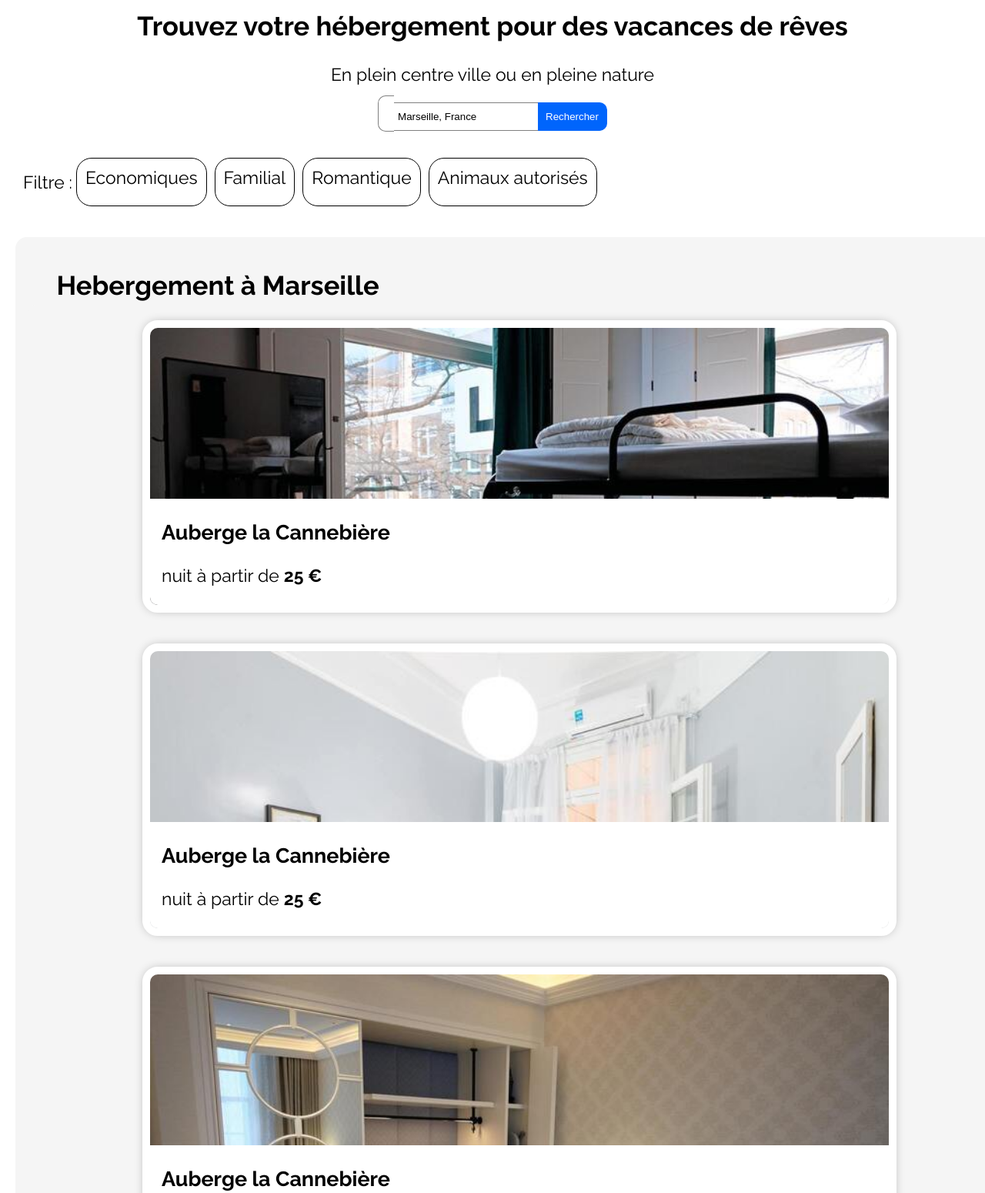
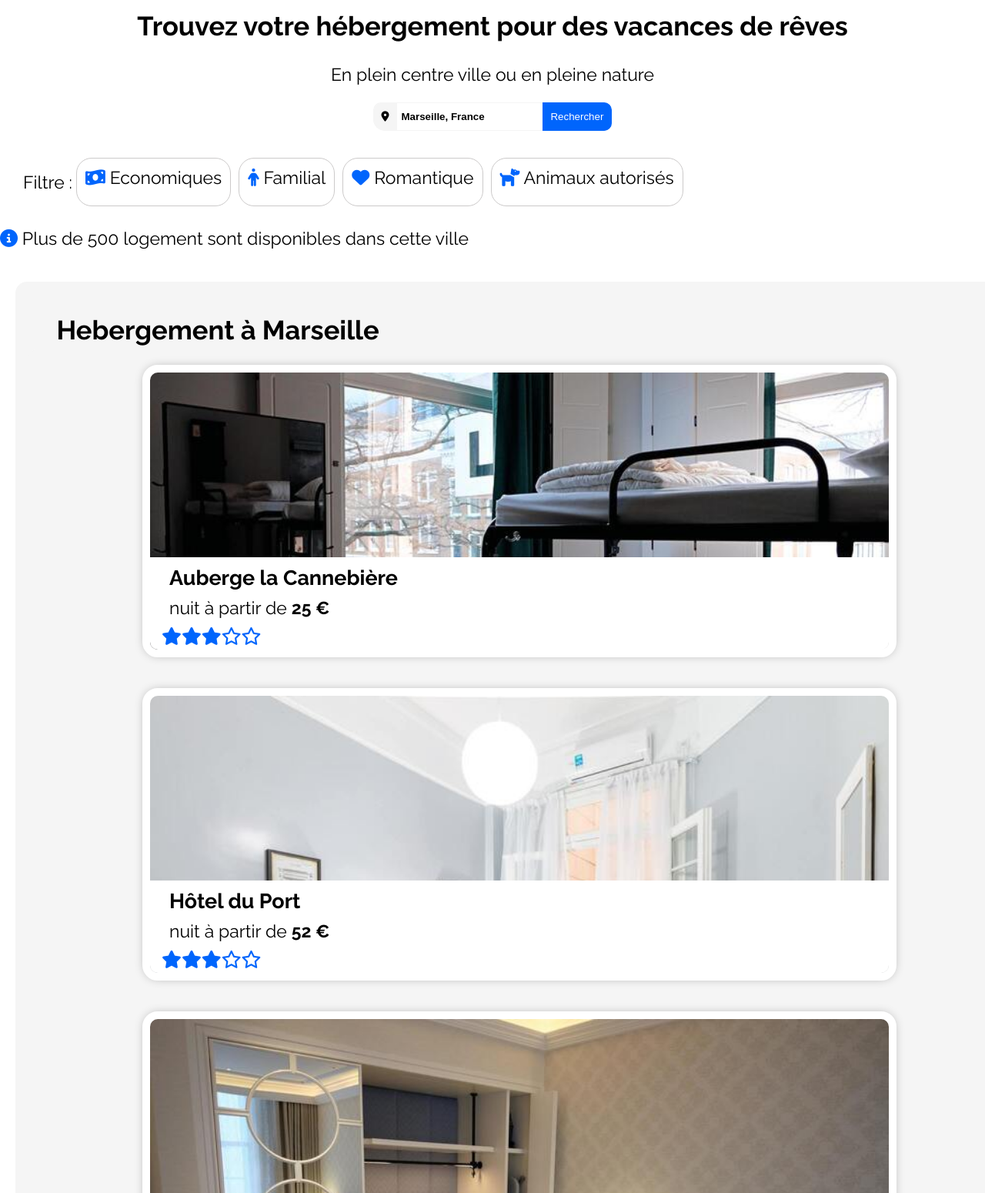
Before and after one commit to METALbrasier2X0/RaphaelArrayago_2_03122020, a plain HTML site: page index.html in a window 1280 px wide. Shown: the part 72-1622 px from the top of the page at 77% size. Drawn offline with Linux system fonts and the light colour scheme.

Commit message:
peaufinage

```diff
--- a/index.html
+++ b/index.html
@@ -9,6 +9,9 @@
     <link href="https://fonts.googleapis.com/css2?family=Raleway:wght@400;500;600;700&display=swap" rel="stylesheet">
     <link rel="icon" href="./images/favicon.png" type="image/x-png">
     <meta charset="utf-8">
+
+      <script src="https://kit.fontawesome.com/c5866b9ccb.js" crossorigin="anonymous"></script>
+
     <title>Reservia</title>
   </head>
 
@@ -29,11 +32,19 @@
                 <p> En plein centre ville ou en pleine nature </p>
 
                 <form class="searchbar-form" action="index.html" method="post">
-                <div class="map"> </div> <input type="text" class="searchbar" name="searchbar" value="Marseille, France"><button type="submit"class="bouton" value="Rechercher">Rechercher</button>  </form>
+                <button type="submit"class="map" value="map"> <i class="fas fa-map-marker-alt"></i> </button> <input type="text" class="searchbar" name="searchbar" value="Marseille, France"><button type="submit"class="bouton" value="Rechercher">Rechercher</button>  </form>
 
         </section>
 
-        <section id="filtre"> <p> Filtre : </p> <div class="tags"> Economiques </div> <div class="tags"> Familial </div> <div class="tags"> Romantique </div> <div class="tags"> Animaux autorisés </div></section>
+        <section id="filtre"> <p> Filtre : </p> <div class="tags"><i class="fas fa-money-bill-wave"></i> Economiques </div> <div class="tags"><i class="fas fa-male"></i>
+
+ Familial </div> <div class="tags"><i class="fas fa-heart"></i>
+
+ Romantique </div> <div class="tags"> <i class="fas fa-dog"></i>
+
+ Animaux autorisés </div></section>
+
+ <p><i class="fas fa-info-circle"></i> Plus de 500 logement sont disponibles dans cette ville</p>
 
         <section  class="hebergement" id="hebergement">
 
@@ -47,46 +58,52 @@
                               <div id="caption">
                                 <h3> Auberge la Cannebière</h3>
                                 <p>nuit à partir de <strong>25 €</strong></p>
+                                <i class="fas fa-star"></i><i class="fas fa-star"></i><i class="fas fa-star"></i><i class="far fa-star"></i><i class="far fa-star"></i>
                               </div>
                           </div>
 
                           <div id="product">
                             <img src="img/produits/fred-kleber-gTbaxaVLvsg-unsplash.jpg" alt="image logement"></a>
                               <div id="caption">
-                                <h3> Auberge la Cannebière</h3>
-                                <p>nuit à partir de <strong>25 €</strong></p>
+                                <h3> Hôtel du Port</h3>
+                                <p>nuit à partir de <strong>52 €</strong></p>
+                                  <i class="fas fa-star"></i><i class="fas fa-star"></i><i class="fas fa-star"></i><i class="far fa-star"></i><i class="far fa-star"></i>
                               </div>
                           </div>
 
                           <div id="product">
                             <img src="img/produits/reisetopia-B8WIgxA_PFU-unsplash.jpg" alt="image logement"></a>
                               <div id="caption">
-                                <h3> Auberge la Cannebière</h3>
-                                <p>nuit à partir de <strong>25 €</strong></p>
+                                <h3> Hôtel Les mouettes</h3>
+                                <p>nuit à partir de <strong>76 €</strong></p>
+                                  <i class="fas fa-star"></i><i class="fas fa-star"></i><i class="fas fa-star"></i><i class="far fa-star"></i><i class="far fa-star"></i>
                               </div>
                           </div>
 
                           <div id="product">
                             <img src="img/produits/annie-spratt-Eg1qcIitAuA-unsplash.jpg" alt="image logement"></a>
                               <div id="caption">
-                                <h3> Auberge la Cannebière</h3>
-                                <p>nuit à partir de <strong>25 €</strong></p>
+                                <h3> Hôtel de la mer</h3>
+                                <p>nuit à partir de <strong>46 €</strong></p>
+                                  <i class="fas fa-star"></i><i class="fas fa-star"></i><i class="fas fa-star"></i><i class="far fa-star"></i><i class="far fa-star"></i>
                               </div>
                         </div>
 
                         <div id="product">
                           <img src="img/produits/nicate-lee-kT-ZyaiwBe0-unsplash.jpg" alt="image logement"></a>
                             <div id="caption">
-                              <h3> Auberge la Cannebière</h3>
-                              <p>nuit à partir de <strong>25 €</strong></p>
+                              <h3> Auberge Le Panier</h3>
+                              <p>nuit à partir de <strong>23 €</strong></p>
+                                <i class="fas fa-star"></i><i class="fas fa-star"></i><i class="fas fa-star"></i><i class="far fa-star"></i><i class="far fa-star"></i>
                             </div>
                       </div>
 
                       <div id="product">
                         <img src="img/produits/febrian-zakaria-M6S1WvfW68A-unsplash.jpg" alt="image logement"></a>
                           <div id="caption">
-                            <h3> Auberge la Cannebière</h3>
+                            <h3> Hôtel chez Amina</h3>
                             <p>nuit à partir de <strong>25 €</strong></p>
+                              <i class="fas fa-star"></i><i class="fas fa-star"></i><i class="fas fa-star"></i><i class="far fa-star"></i><i class="far fa-star"></i>
                           </div>
                     </div>
                       </div >
@@ -100,24 +117,27 @@
                           <div id="trending-product">
                             <img src="img/produits/emile-guillemot-Bj_rcSC5XfE-unsplash.jpg" alt="image logement"></a>
                               <div id="caption">
-                                <h3> Auberge la Cannebière</h3>
-                                <p>nuit à partir de <strong>25 €</strong></p>
+                                <h3> Hôtel Le soleil du matin</h3>
+                                <p>nuit à partir de <strong>128 €</strong></p>
+                                  <i class="fas fa-star"></i><i class="fas fa-star"></i><i class="fas fa-star"></i><i class="far fa-star"></i><i class="far fa-star"></i>
                               </div>
                         </div>
 
                         <div id="trending-product">
                           <img src="img/produits/aw-creative-VGs8z60yT2c-unsplash.jpg" alt="image logement"></a>
                             <div id="caption">
-                              <h3> Auberge la Cannebière</h3>
-                              <p>nuit à partir de <strong>25 €</strong></p>
+                              <h3> Au coeur de l'eau <br> Chambres d'hôtes</h3>
+                              <p>nuit à partir de <strong>71 €</strong></p>
+                                <i id="case" class="fas fa-star"></i><i id="case"  class="fas fa-star"></i><i id="case"  class="fas fa-star"></i><i id="case"  class="far fa-star"></i><i id="case"  class="far fa-star"></i>
                             </div>
                       </div>
 
                       <div id="trending-product">
                         <img src="img/produits/febrian-zakaria-sjvU0THccQA-unsplash.jpg" alt="image logement"></a>
                           <div id="caption">
-                            <h3> Auberge la Cannebière</h3>
+                            <h3> Hôtel Tout bleu et Blanc</h3>
                             <p>nuit à partir de <strong>25 €</strong></p>
+                              <i class="fas fa-star"></i><i class="fas fa-star"></i><i class="fas fa-star"></i><i class="far fa-star"></i><i class="far fa-star"></i>
                           </div>
                     </div>
                       </div >
@@ -195,4 +215,5 @@
 
   </body>
 
+
 </html>
--- a/mobile.css
+++ b/mobile.css
@@ -81,7 +81,7 @@ footer {
   }
 
   #caption {
-    margin-top: 222px;
+    margin-top: 240px;
     font-size: 1em;
 }
 
@@ -93,3 +93,11 @@ footer {
     right: -250px;
     height: 210px;
 }
+
+#trending-product i {
+    margin-top: 0px;
+}
+
+#product #caption p , h3{
+  margin: 10px
+}
--- a/style.css
+++ b/style.css
@@ -129,8 +129,8 @@ transition: all 500ms;
 }
 .tags{
   margin: 5px;
-border: 1px solid black;
-border-radius: 20px;
+border: 1px solid #cccaca;
+border-radius:20px 20px;
 padding: 11px;
 }
 
@@ -190,7 +190,7 @@ padding: 11px;
   left: -220px;
 }
 #activites-product_type2 img{
-  width: 110%;
+  width: 116%;
 }
 
 #activites-list #caption {
@@ -231,6 +231,26 @@ padding: 11px;
 #trending-product #caption{
   right: -145px;
   height: 130px;}
+
+  #trending-product i {
+    margin-top: 35px;
+    color: #0065fc;
+}
+
+#case{
+  margin-top: 21px!important;
+}
+
+#product i {
+  color: #0065fc;
+}
+
+.tags i {
+  color: #0065fc;
+}
+.tags i{
+
+}
 /* ////////////////fin////////////////// */
 
 /* Partie footer */
@@ -259,10 +279,11 @@ footer {
 }
 
 .searchbar{
-border: solid 1px grey;
+border: solid 1px  #f5f5f5;
 border-right: none;
 border-left: none;
 padding: 10px 5px;
+font-weight: 600;
 }
 .bouton{
   border: solid 1px #0065fc;
@@ -273,12 +294,14 @@ padding: 10px 5px;
   border-radius: 0px 10px 10px 0px;
 }
 .map{
-  border: solid 1px grey;
+  border: solid 1px  #f5f5f5;
   border-right: none;
-  padding: 9px 10px;
-  color: white;
-  background-color: #grey;
-  border-radius: 10px 0px 0px 10px;
-  display: inline;
-  padding-top: 8.5px;
+  padding: 10px 10px;
+  background-color: #f5f5f5;
+  border-radius: 10px 0px 0px 15px;
+  margin-right: -5px;
 }
+
+p i {
+  color: #0065fc;
+}
```
